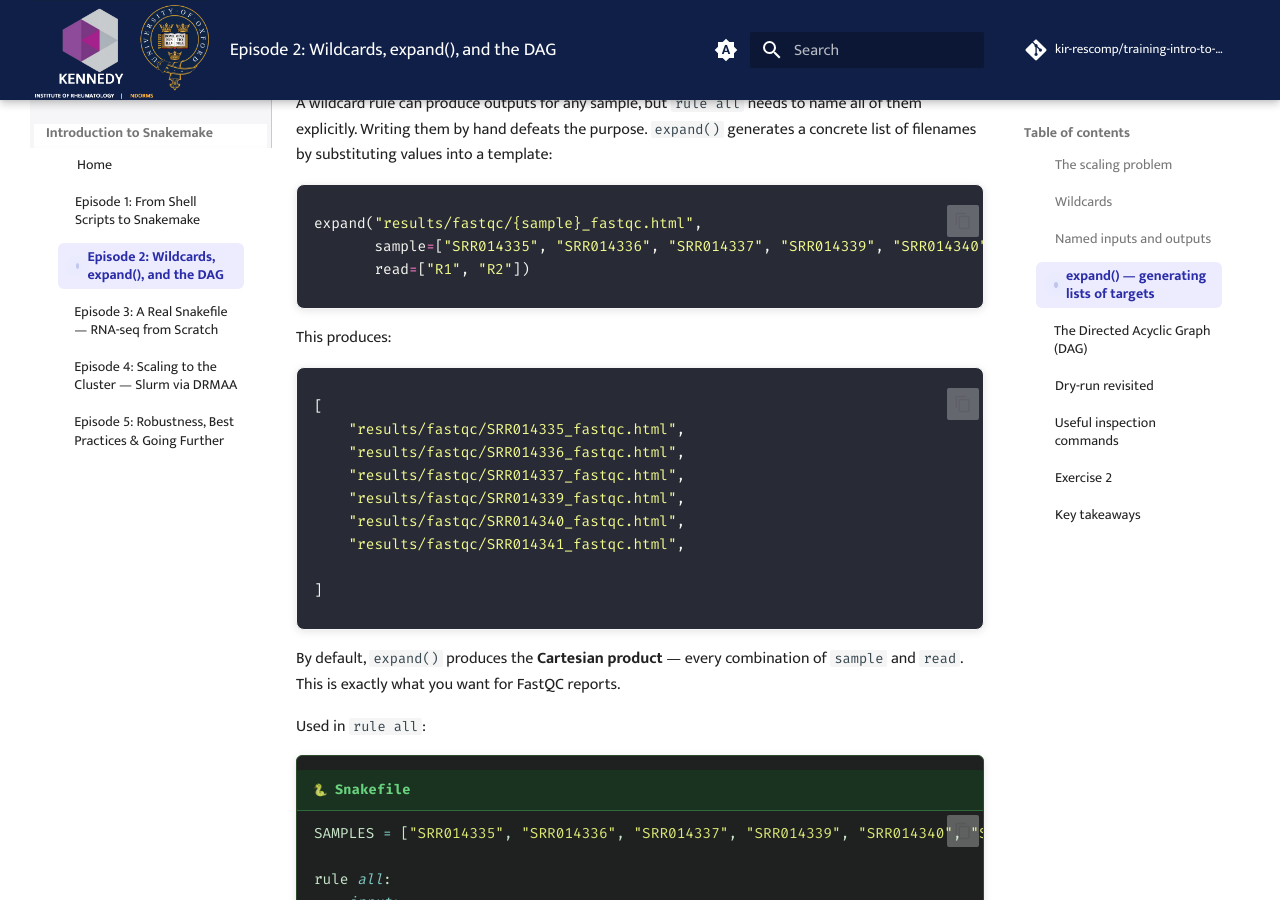
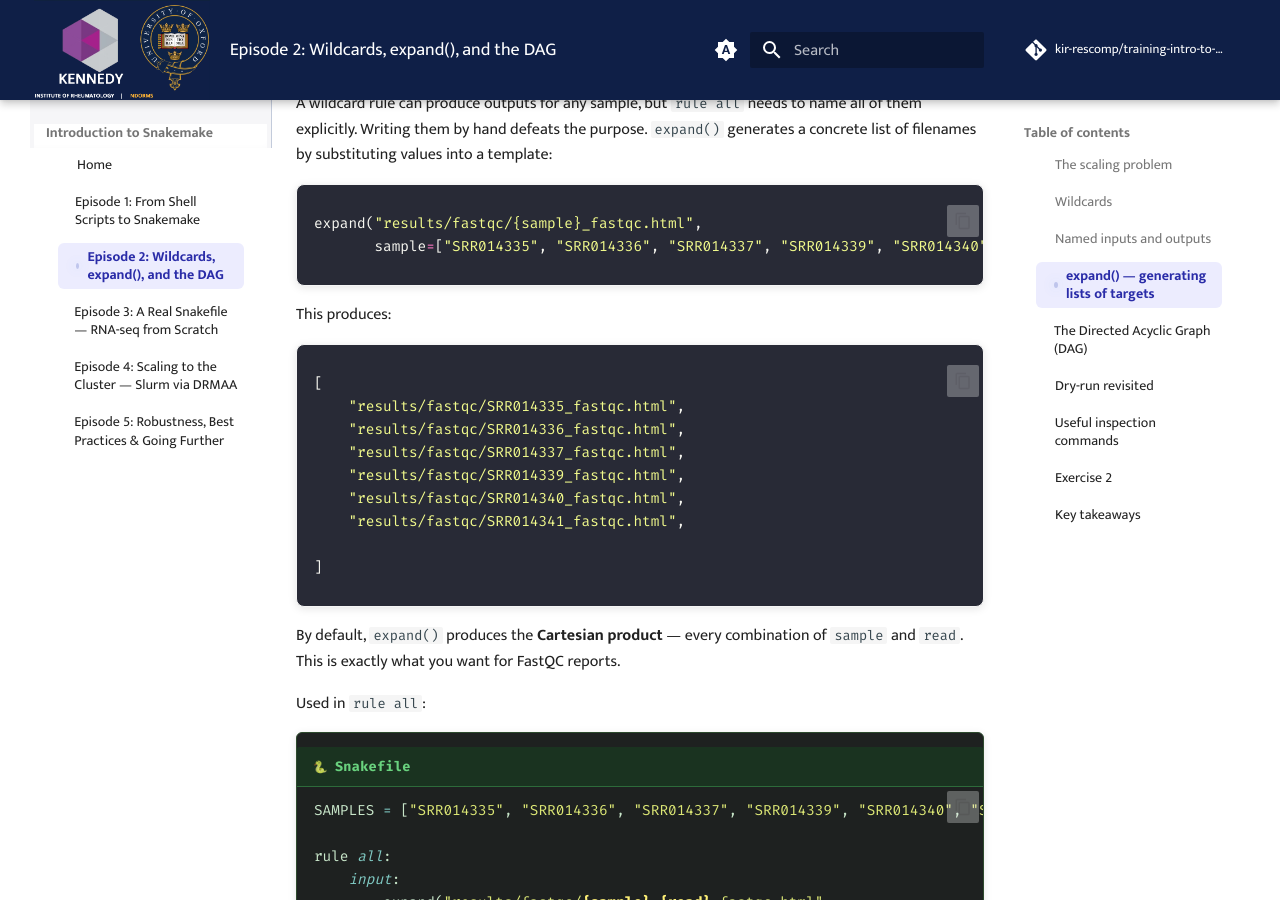
Before and after one commit to kir-rescomp/training-intro-to-snakemake, an MkDocs documentation site: the page built from docs/ep02_wildcards_dag.md, in a window 1280 px wide and 900 px high, scrolled down 2033 px. Built offline with MkDocs 1.6.1 and Material for MkDocs 9.7.7, drawn with Linux system fonts in a browser that asks for light colours; comment, search, counter and statistics services are not loaded.

Commit message:
remove r1 and r2 from expand()

````diff
--- a/docs/ep02_wildcards_dag.md
+++ b/docs/ep02_wildcards_dag.md
@@ -78,8 +78,7 @@ A wildcard rule can produce outputs for any sample, but `rule all` needs to name
 <div class="dracula" markdown="1">
 ```python
 expand("results/fastqc/{sample}_fastqc.html",
-       sample=["SRR014335", "SRR014336", "SRR014337", "SRR014339", "SRR014340", "SRR014341"],
-       read=["R1", "R2"])
+       sample=["SRR014335", "SRR014336", "SRR014337", "SRR014339", "SRR014340", "SRR014341"])
 ```
 
 
````
